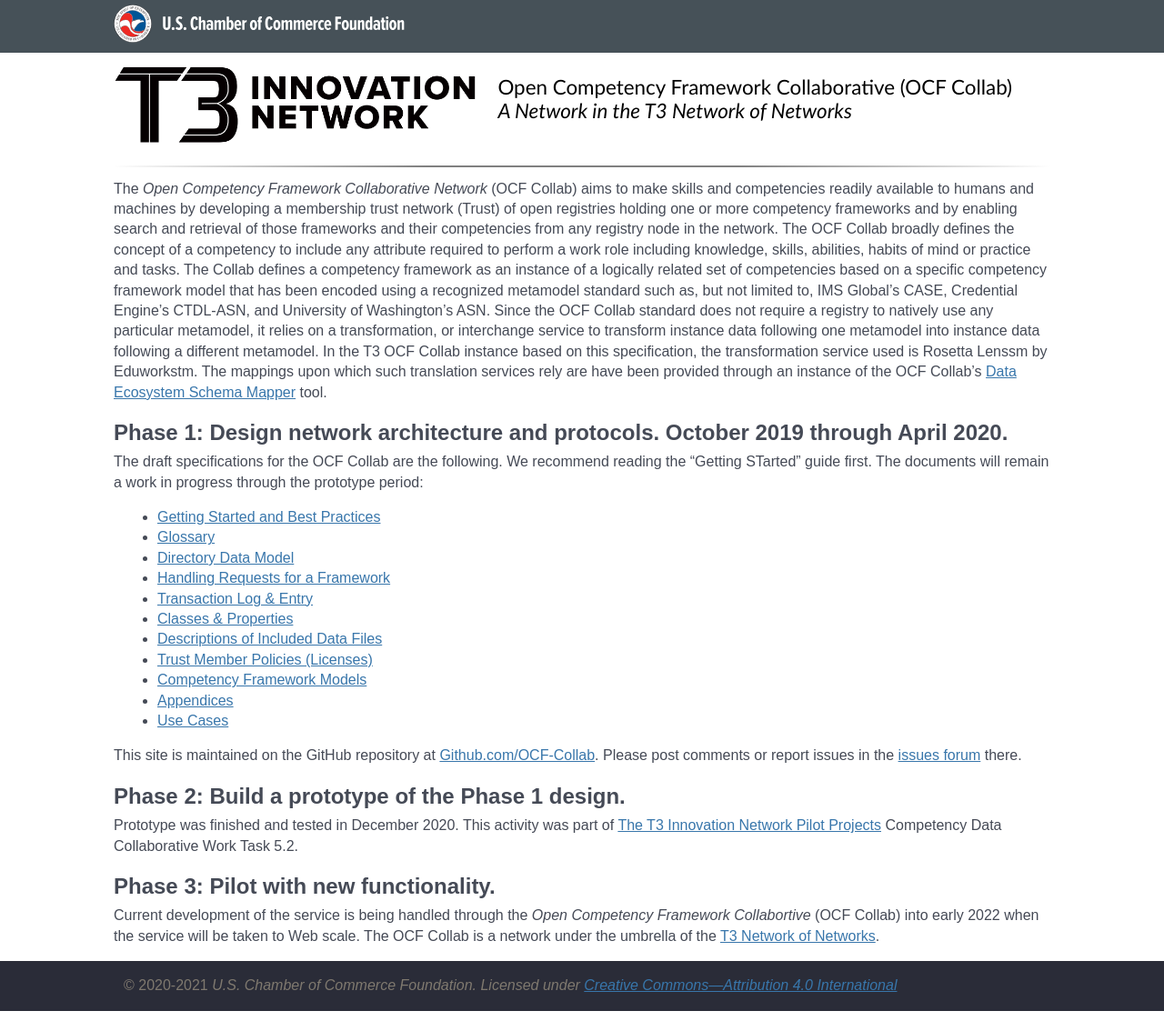
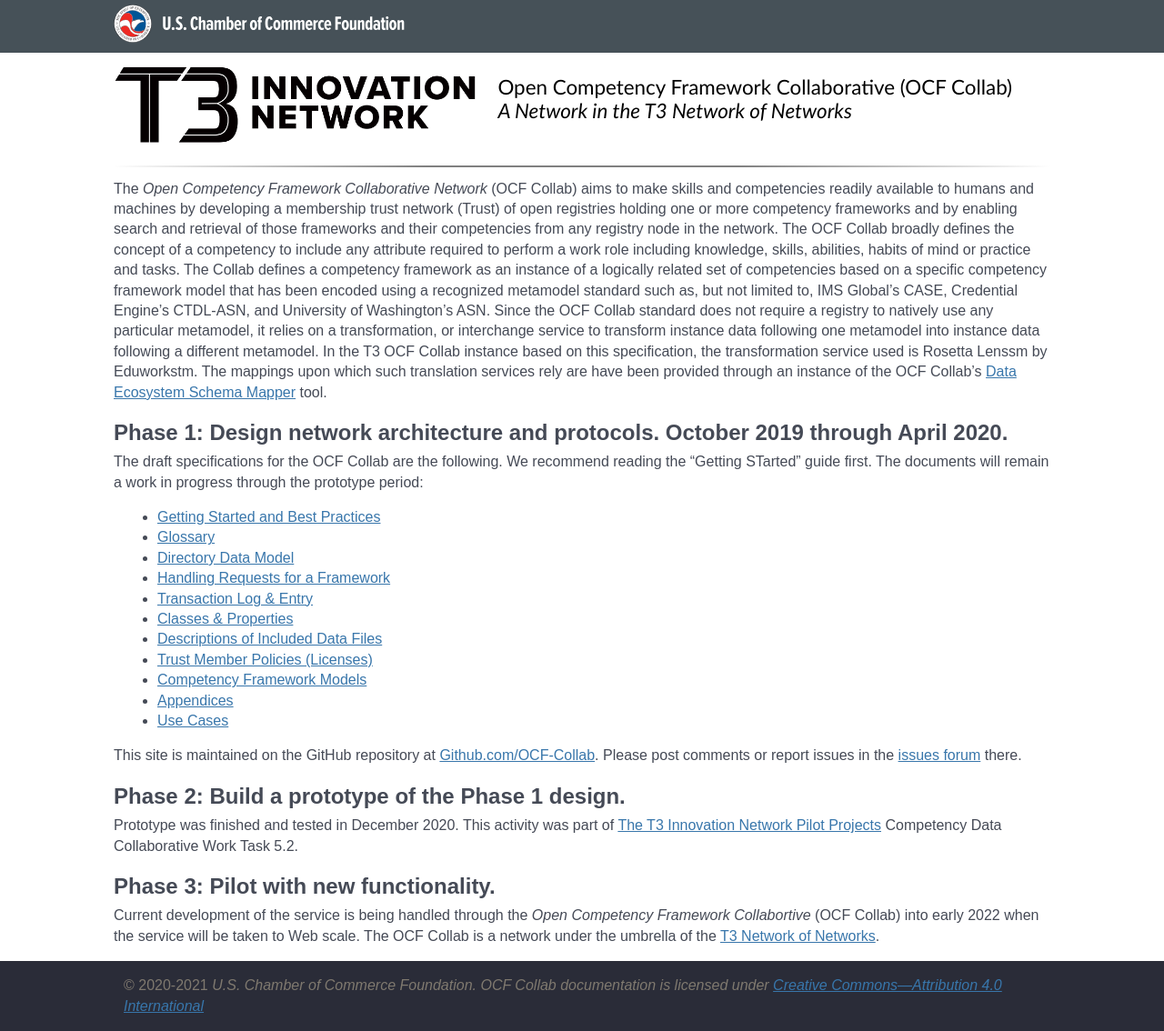
Before and after one commit to t3-innovation-network/ocf-collab.github.io, a Jekyll site: the page built from index.md, in a window 1280 px wide. Shown: the whole page at 91% size. Built offline with Jekyll 4.4.1, drawn with Linux system fonts in a browser that asks for light colours; before the commit the page ends 1112 px from its top, so only the background shows below that.

Commit message:
Update footer.html

```diff
--- a/_includes/footer.html
+++ b/_includes/footer.html
@@ -1,5 +1,5 @@
 <div class="footer-frame">
 	<footer>
-		© 2020-2021 <em>U.S. Chamber of Commerce Foundation. Licensed under <a href="https://creativecommons.org/licenses/by/4.0/">Creative Commons&mdash;Attribution 4.0 International</a>
+		© 2020-2021 <em>U.S. Chamber of Commerce Foundation. <em>OCF Collab</em> documentation is licensed under <a href="https://creativecommons.org/licenses/by/4.0/">Creative Commons&mdash;Attribution 4.0 International</a>
 	</footer>
 </div> <!-- footer-frame -->
```
